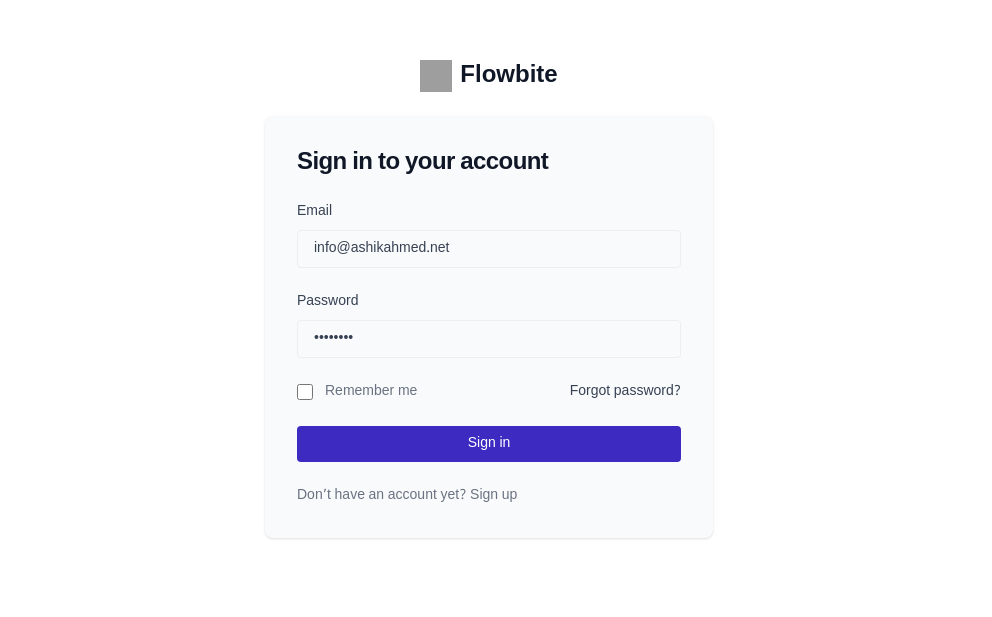
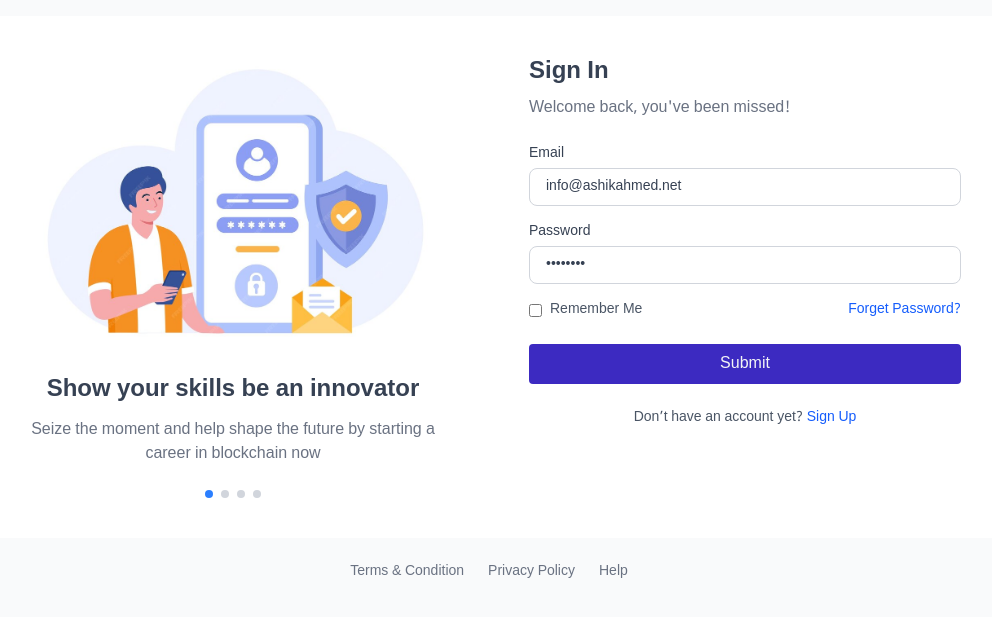
Before and after one commit to ashikahmed24/teacher-somity-client, a Vue app: page /auth/login in a window 1280 px wide. Shown: the part 101-718 px from the top of the page, without its empty margins (151-1143 px from the left). Built offline with nearby package versions, Linux system fonts and the light colour scheme; grey boxes are pictures that could not be loaded.

Commit message:
auth added

```diff
--- a/src/views/auth/login.vue
+++ b/src/views/auth/login.vue
@@ -1,9 +1,13 @@
 <script setup>
+import BaseButton from '@/components/BaseButton.vue';
+import BaseInput from '@/components/BaseInput.vue';
 import Auth from '@/layouts/Auth.vue';
 import { useAuthStore } from '@/stores/auth';
+import { storeToRefs } from 'pinia';
 import { reactive } from 'vue';
 
 const authStore = useAuthStore();
+const { errors } = storeToRefs(authStore);
 
 const form = reactive({
     email: 'info@ashikahmed.net',
@@ -19,55 +23,64 @@
 
 <template>
     <Auth>
-        <div class="bg-white">
-            <div class="flex flex-col items-center justify-center px-6 py-8 mx-auto md:h-screen lg:py-0">
-                <a href="#" class="flex items-center mb-6 text-2xl font-semibold text-gray-900">
-                    <img class="w-8 h-8 mr-2" src="https://flowbite.s3.amazonaws.com/blocks/marketing-ui/logo.svg"
-                        alt="logo">
-                    Flowbite
-                </a>
-                <div
-                    class="w-full bg-gray-50 rounded-lg shadow dark:border md:mt-0 sm:max-w-md xl:p-0 dark:bg-gray-800 dark:border-gray-700">
-                    <div class="p-6 space-y-4 md:space-y-6 sm:p-8">
-                        <h1 class="text-xl font-bold leading-tight tracking-tight text-gray-900 md:text-2xl">
-                            Sign in to your account
-                        </h1>
-                        <form @submit.prevent="submit" class="space-y-4 md:space-y-6">
-                            <div class="form__group">
-                                <label for="email" class="form__label">Email</label>
-                                <input type="email" v-model="form.email" id="email" class="form__control"
-                                    placeholder="name@company.com" required="">
-                            </div>
-                            <div class="form__group">
-                                <label for="password" class="form__label">Password</label>
-                                <input type="password" v-model="form.password" id="password" placeholder="xxxxxxxx"
-                                    class="form__control" required="">
-                            </div>
-                            <div class="flex items-center justify-between">
-                                <div class="flex items-start">
-                                    <div class="flex items-center h-5">
-                                        <input id="remember" aria-describedby="remember" type="checkbox"
-                                            class="w-4 h-4 border border-gray-300 rounded bg-gray-50 focus:ring-3 focus:ring-primary-300 dark:bg-gray-700 dark:border-gray-600 dark:focus:ring-primary-600 dark:ring-offset-gray-800">
-                                    </div>
-                                    <div class="ml-3 text-sm">
-                                        <label for="remember" class="text-gray-500 dark:text-gray-300">Remember
-                                            me</label>
-                                    </div>
-                                </div>
-                                <a href="#"
-                                    class="text-sm font-medium text-primary-600 hover:underline dark:text-primary-500">Forgot
-                                    password?</a>
-                            </div>
-                            <button type="submit" class="base__button w-full">Sign
-                                in</button>
-                            <p class="text-sm font-light text-gray-500 dark:text-gray-400">
-                                Don’t have an account yet? <a href="#"
-                                    class="font-medium text-primary-600 hover:underline dark:text-primary-500">Sign
-                                    up</a>
-                            </p>
-                        </form>
+        <div class="min-h-screen bg-gray-50 flex flex-col justify-center items-center px-4">
+            <!-- Main Card -->
+            <div class="w-full max-w-5xl bg-white rounded-lg grid grid-cols-1 md:grid-cols-2">
+
+                <!-- Left Section -->
+                <div class="flex flex-col justify-center items-center p-10">
+                    <img src="/auth.jpg" alt="Illustration" class="mb-6">
+                    <h2 class="text-2xl font-bold text-center mb-3">Show your skills be an innovator</h2>
+                    <p class="text-gray-500 text-center">
+                        Seize the moment and help shape the future by starting a career in blockchain now
+                    </p>
+                    <div class="flex justify-center mt-6 space-x-2">
+                        <span class="w-2 h-2 bg-blue-500 rounded-full"></span>
+                        <span class="w-2 h-2 bg-gray-300 rounded-full"></span>
+                        <span class="w-2 h-2 bg-gray-300 rounded-full"></span>
+                        <span class="w-2 h-2 bg-gray-300 rounded-full"></span>
                     </div>
                 </div>
+
+
+                <!-- Right Section -->
+                <div class="p-10">
+                    <h2 class="text-2xl font-bold mb-2">Sign In</h2>
+                    <p class="text-gray-500 mb-6">Welcome back, you've been missed!</p>
+
+                    <!-- Form -->
+                    <form @submit.prevent="submit">
+                        <BaseInput label="Email" v-model="form.email" placeholder="Enter your email"
+                            :error="errors.email" />
+
+                        <BaseInput label="Password" v-model="form.password" type="password" placeholder="Enter password"
+                            :error="errors.password" />
+
+                        <div class="flex items-center justify-between mb-6">
+                            <label class="flex items-center space-x-2">
+                                <input type="checkbox" class="accent-emerald-500">
+                                <span class="text-sm text-gray-600">Remember Me</span>
+                            </label>
+                            <RouterLink to="#" class="text-sm text-blue-600 hover:underline">Forget
+                                Password?</RouterLink>
+                        </div>
+
+                        <BaseButton :loading="authStore.loading" class="w-full">Submit</BaseButton>
+
+                    </form>
+
+                    <p class="text-sm text-center text-gray-600 mt-6">
+                        Don’t have an account yet?
+                        <RouterLink to="#" class="text-blue-600 hover:underline">Sign Up
+                        </RouterLink>
+                    </p>
+                </div>
+            </div>
+
+            <div class="mt-6 flex flex-wrap justify-center gap-6 text-sm text-gray-500">
+                <a href="#">Terms & Condition</a>
+                <a href="#">Privacy Policy</a>
+                <a href="#">Help</a>
             </div>
         </div>
     </Auth>
```
Also changed, not shown: public/auth.jpg (added), vercel.json (added), 1 other file (tests, documents, lock files or other folders).
